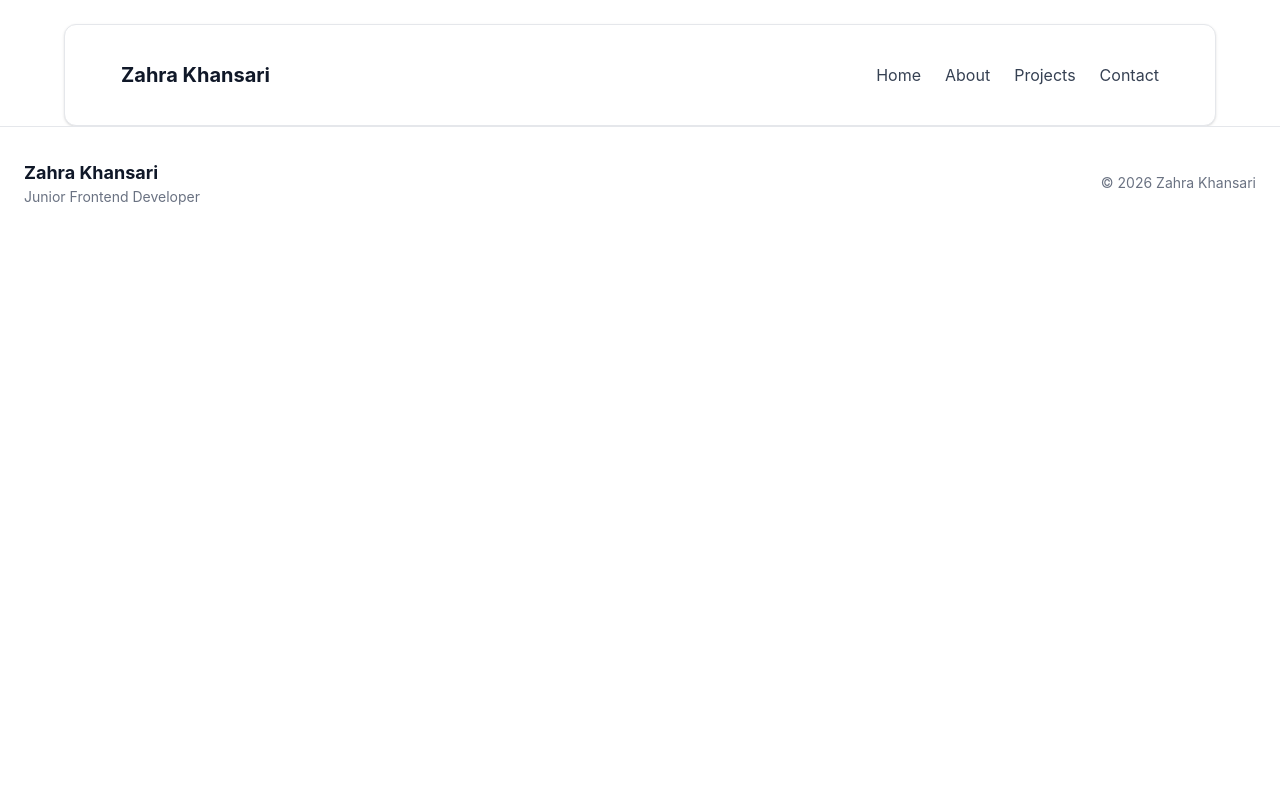
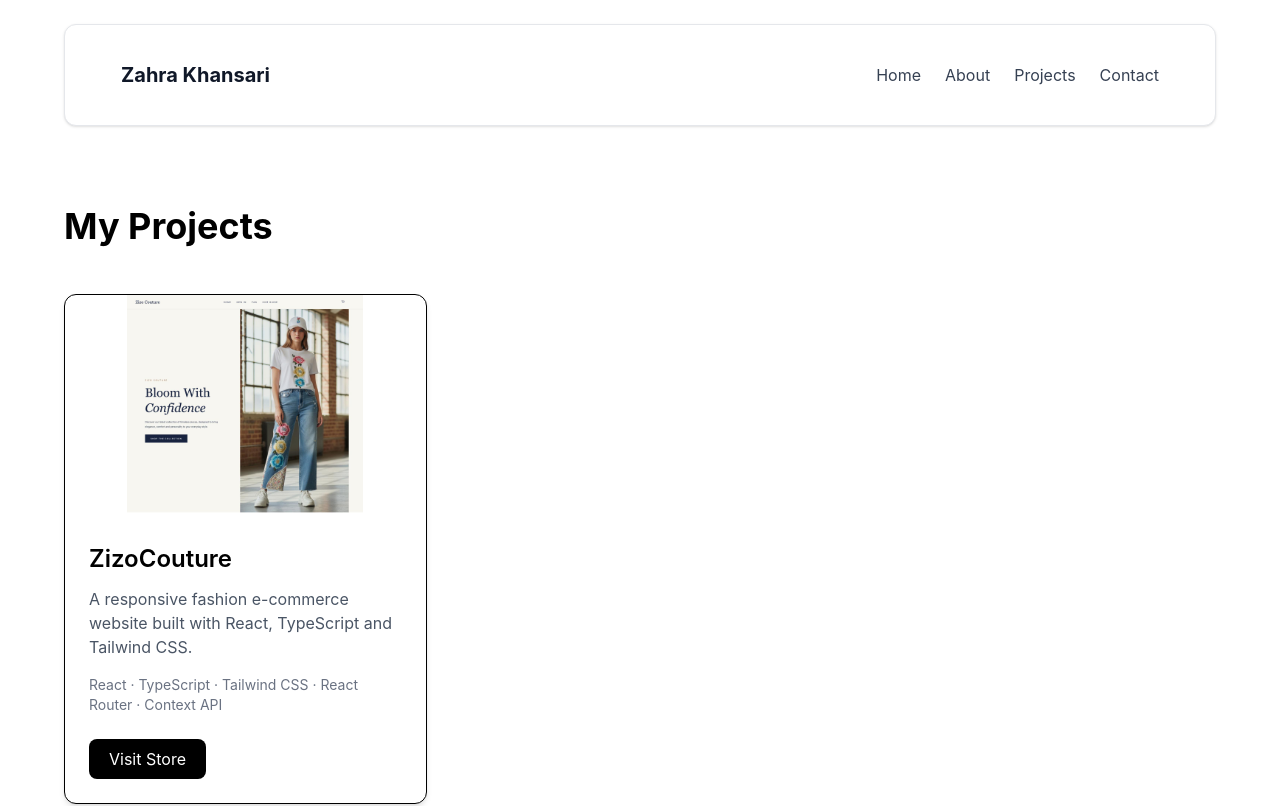
Before and after one commit to zarakhansari/zara_portfo, a React (Vite) app: page /projects in a window 1280 px wide. Shown: the top 806 px of the page. Built offline with nearby package versions, Linux system fonts and the light colour scheme.

Commit message:
feat: add Projects page and integrate into routing and navigation

```diff
--- a/src/App.tsx
+++ b/src/App.tsx
@@ -6,6 +6,7 @@ import About from './pages/About'
 import { Route, Routes } from 'react-router-dom'
 import Contact from './pages/Contact'
 import Footer from './components/Footer'
+import Projects from './pages/Projects'
 
 
 function App() {
@@ -17,7 +18,7 @@ function App() {
       <Route path="/" element={<Home />} />
       <Route path="/about" element={<About />} />
       <Route path="/contact" element={<Contact />} />
-
+      <Route path="/projects" element={<Projects />} />
     </Routes>
     <Footer />
 
--- a/src/components/Navbar.tsx
+++ b/src/components/Navbar.tsx
@@ -17,7 +17,7 @@ function Navbar() {
                     className="text-gray-700 transition hover:text-black">Home</Link>
                 <Link to="/About"
                     className="text-gray-700 transition hover:text-black">About</Link>
-                <Link to="/portfolio"
+                <Link to="/Projects"
                     className="text-gray-700 transition hover:text-black">Projects</Link>
                 <Link to="/contact" className="text-gray-700 transition hover:text-black">Contact</Link>
             </div>
--- a/src/pages/Projects.tsx
+++ b/src/pages/Projects.tsx
@@ -0,0 +1,52 @@
+const Projects = () => {
+    return (
+        <main className="min-h-screen px-6 py-20">
+            <div className="mx-auto max-w-6xl">
+                <h1 className="mb-12 text-4xl font-bold">
+                    My Projects
+                </h1>
+
+                <div className="grid gap-8 md:grid-cols-2 lg:grid-cols-3">
+
+                    {/* ZizoCouture */}
+                    <div className="overflow-hidden rounded-xl border bg-white shadow-md">
+
+                        {/* Project image */}
+                        <img
+                            src="/images/zizocouture.jpg"
+                            alt="ZizoCouture shop"
+                            className="h-56 w-full object-contain"
+                        />
+
+                        <div className="p-6">
+                            <h2 className="mb-3 text-2xl font-semibold">
+                                ZizoCouture
+                            </h2>
+
+                            <p className="mb-4 text-gray-600">
+                                A responsive fashion e-commerce website built with
+                                React, TypeScript and Tailwind CSS.
+                            </p>
+
+                            <p className="mb-6 text-sm text-gray-500">
+                                React · TypeScript · Tailwind CSS · React Router · Context API
+                            </p>
+
+                            <a
+                                href="https://zizocutoure.vercel.app/"
+                                target="_blank"
+                                rel="noopener noreferrer"
+                                className="inline-block rounded-lg bg-black px-5 py-2 text-white transition hover:bg-gray-800"
+                            >
+                                Visit Store
+                            </a>
+                        </div>
+                    </div>
+
+                </div>
+            </div>
+        </main>
+    );
+};
+
+export default Projects;
```
